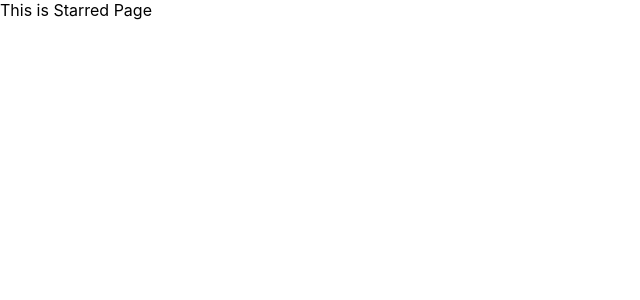
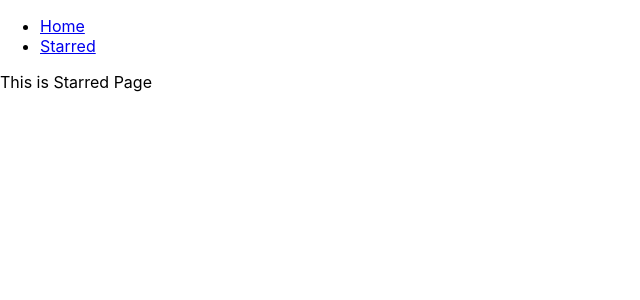
Before and after one commit to Shristi1234567/box-office, a React (Create React App) app: page /starred in a window 1280 px wide. Shown: the top 300 px of the page, without its empty margins (0-640 px from the left). Built offline with nearby package versions, Linux system fonts and the light colour scheme.

Commit message:
created navigation link

```diff
--- a/src/App.js
+++ b/src/App.js
@@ -1,22 +1,33 @@
+/* eslint-disable import/no-named-as-default */
 /* eslint-disable react/react-in-jsx-scope */
 import React from 'react';
-import {Switch,Route} from 'react-router-dom'
+import {Switch,Route} from 'react-router-dom';
+import Navs from "./components/Navs";
+import Home from './pages/Home';
+import Starred from './pages/Starred';
 
 function App() {
-  return <Switch>
+  return (
+    <div>
+      <Navs />
+
+  <Switch>
       <Route exact path="/">
-        This is Home Page
+        <Home />
       </Route>
 
       <Route exact path="/starred">
-        This is Starred Page
+        <Starred />
       </Route>
 
       <Route>
-        This is 404 Page.
+        <div>
+          Not found
+        </div>
       </Route>
-    </Switch>;
-
+    </Switch>
+    </div>
+  );
 }
 
 export default App;
--- /dev/null
+++ b/src/components/Navs.js
@@ -0,0 +1,21 @@
+import React from 'react';
+import {Link} from 'react-router-dom';
+
+const LINKS =[
+    {to:'/', text:'Home'},
+    {to:'/starred',text:'Starred'}
+]
+const Navs = () => (
+        <div>
+           <ul>
+               {
+                   LINKS.map(item => (
+                   <li key={item.to}>
+                       <Link to ={item.to}>{item.text}</Link>
+                    </li>
+                   ))}
+               </ul>
+        </div>
+    )
+
+export default Navs
--- /dev/null
+++ b/src/pages/Home.js
@@ -0,0 +1,12 @@
+/* eslint-disable react/self-closing-comp */
+/* eslint-disable arrow-body-style */
+import React from 'react'
+
+export const Home = () => {
+    return (
+        <div>
+            This is Home Page
+        </div>
+    )
+}
+export default Home
--- /dev/null
+++ b/src/pages/Starred.js
@@ -0,0 +1,12 @@
+/* eslint-disable react/self-closing-comp */
+/* eslint-disable arrow-body-style */
+import React from 'react'
+
+export const Starred = () => {
+    return (
+        <div>
+            This is Starred Page
+        </div>
+    )
+}
+export default Starred
```
Also changed, not shown: src/logo.svg (deleted).
